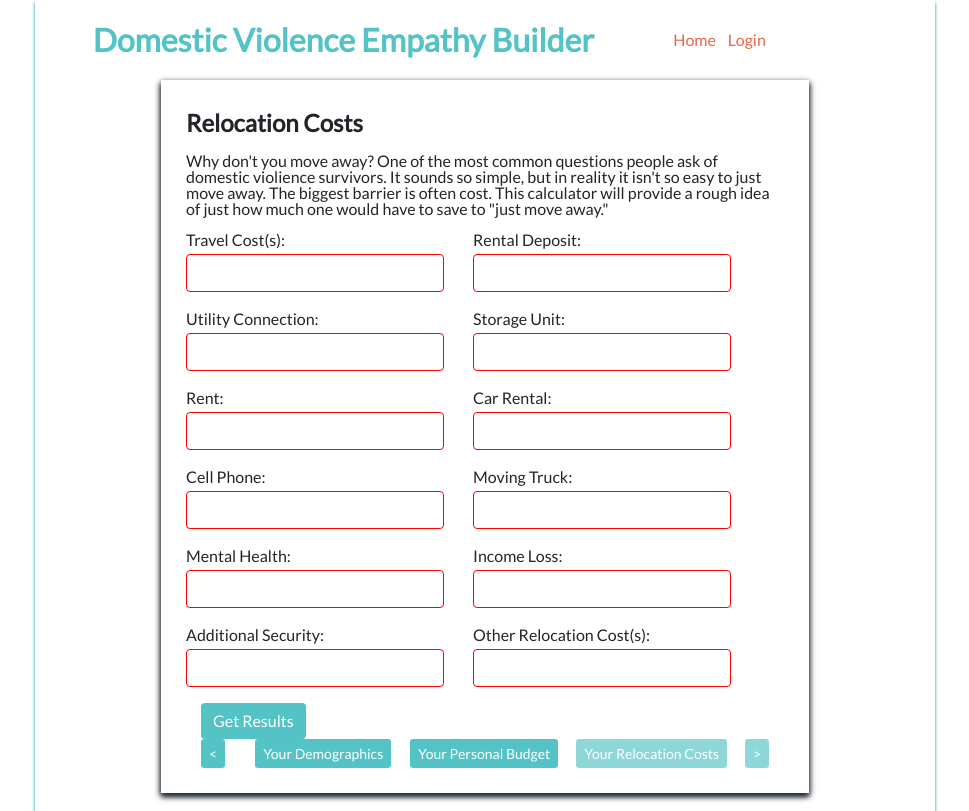
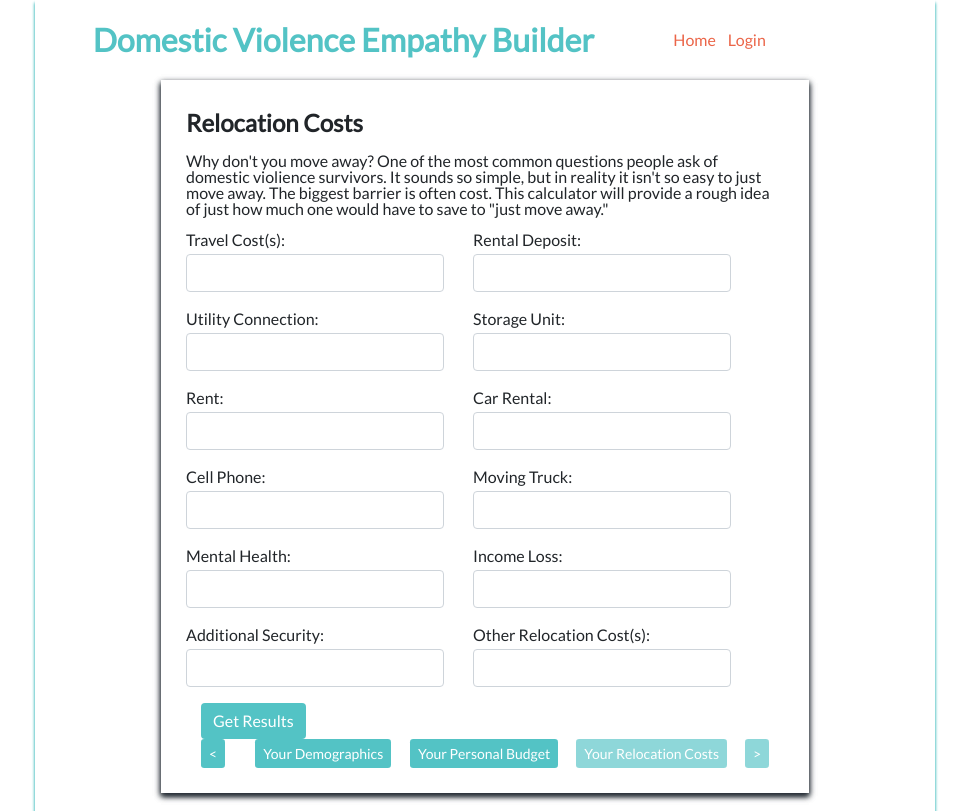
Before and after one commit to build-week-dv-empathy-builder/Front-end, a React (Create React App) app in the folder dv-empathy/: page /calculator/relocation-costs in a window 1280 px wide. Shown: the whole page, without its empty margins (155-1124 px from the left). Built offline with nearby package versions, Linux system fonts and the light colour scheme.

Commit message:
changed drop down hover color

```diff
--- a/dv-empathy/src/App.css
+++ b/dv-empathy/src/App.css
@@ -64,8 +64,14 @@ table {
 }
 /* END Remove number arrows on number input boxes */
 
-textarea:focus, input:focus, input[type]:focus, .uneditable-input:focus {
+.App textarea:focus, input:focus, input[type]:focus, .uneditable-input:focus {
     border-color: rgba( 235, 101, 72 , 0.8);
+    box-shadow: 0 1px 1px rgba(229, 103, 23, 0.075) inset, 0 0 8px rgba( 235, 101, 72 , 0.6);
+	outline: 0 none;
+}
+
+.App .form-control:focus {
+	border-color: rgba( 235, 101, 72 , 0.8);
     box-shadow: 0 1px 1px rgba(229, 103, 23, 0.075) inset, 0 0 8px rgba( 235, 101, 72 , 0.6);
 	outline: 0 none;
 }
@@ -185,7 +191,9 @@ a:hover {
 
 .App input, .App select {
 	width: 90%;
-	border: 1px solid red;
+
 }
 
+
+
 /* END APP CSS */
```
